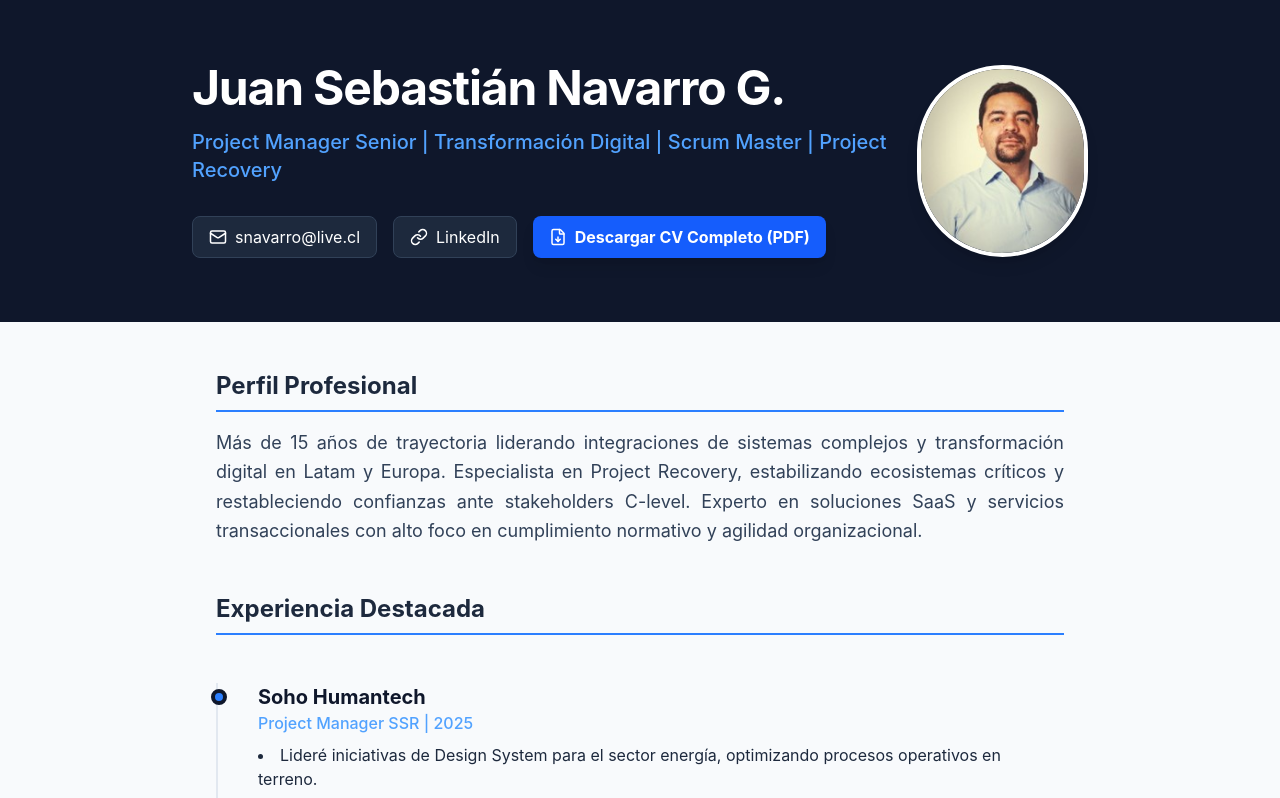
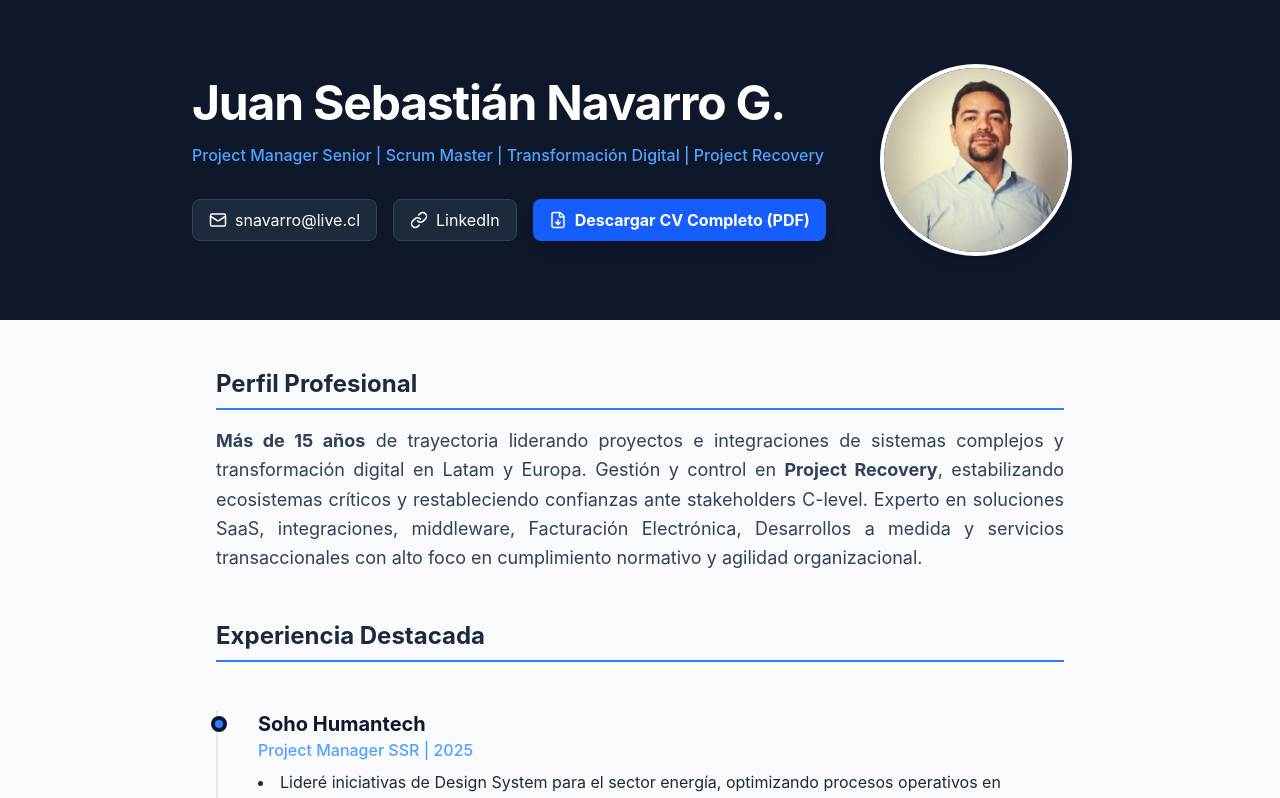
Before and after one commit to jsnavarrog-gif/cv-jsnavarrog-202604, a Next.js app: page / in a window 1280 px wide. Shown: the top 798 px of the page. Built offline with nearby package versions, Linux system fonts and the light colour scheme.

Commit message:
Fix: Menos asteriscos, ajustes de textos y más negrita

```diff
--- a/app/page.tsx
+++ b/app/page.tsx
@@ -12,8 +12,8 @@ export default function CVPage() {
               <tr>
                 <td>
                   <h1 className="text-4xl md:text-5xl font-bold mb-4 tracking-tight">Juan Sebastián Navarro G.</h1>
-                  <p className="text-xl text-blue-400 font-medium mb-8">
-                    Project Manager Senior | Transformación Digital | Scrum Master | Project Recovery
+                  <p className="text-l text-blue-400 font-medium mb-8">
+                    Project Manager Senior | Scrum Master | Transformación Digital | Project Recovery
                   </p>
                   <div className="flex flex-wrap gap-4">
                     <a href="mailto:snavarro@live.cl" className="flex items-center gap-2 bg-slate-800 hover:bg-slate-700 px-4 py-2 rounded-lg transition border border-slate-700">
@@ -47,9 +47,9 @@ export default function CVPage() {
         <section>
           <h2 className="text-2xl font-bold border-b-2 border-blue-500 pb-2 mb-4 text-slate-800">Perfil Profesional</h2>
           <p className="text-lg leading-relaxed text-slate-700" style={{ textAlign: 'justify' }}>
-            Más de 15 años de trayectoria liderando integraciones de sistemas complejos y transformación digital en Latam y Europa.
-            Especialista en Project Recovery, estabilizando ecosistemas críticos y restableciendo confianzas ante stakeholders C-level.
-            Experto en soluciones SaaS y servicios transaccionales con alto foco en cumplimiento normativo y agilidad organizacional.
+            <b>Más de 15 años</b> de trayectoria liderando proyectos e integraciones de sistemas complejos y transformación digital en Latam y Europa.
+            Gestión y control en <b>Project Recovery</b>, estabilizando ecosistemas críticos y restableciendo confianzas ante stakeholders C-level.
+            Experto en soluciones SaaS, integraciones, middleware, Facturación Electrónica, Desarrollos a medida y servicios transaccionales con alto foco en cumplimiento normativo y agilidad organizacional.
           </p>
         </section>
 
```
